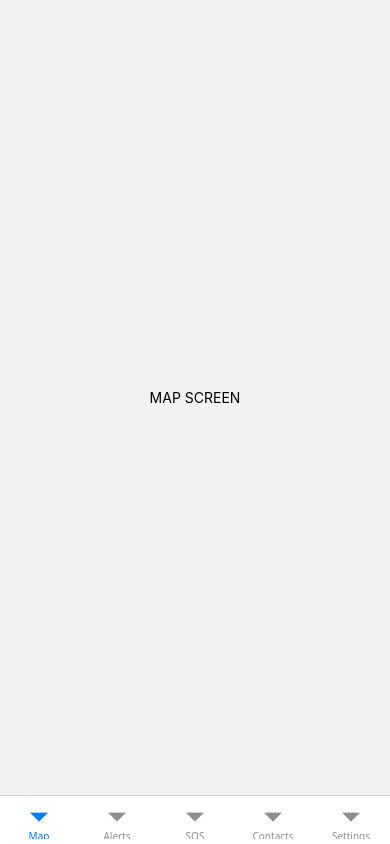
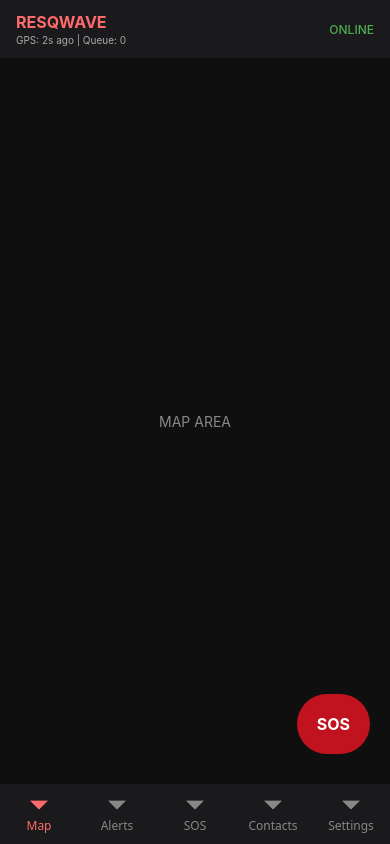
Before and after one commit to Sanchali-rif/ResQWave, a React Native app: screen /Map in a window 390 px wide. Built offline with nearby package versions, Linux system fonts and the light colour scheme.

Commit message:
Initial setup: mapscreen and navigation

```diff
--- a/src/navigation/TabNavigator.js
+++ b/src/navigation/TabNavigator.js
@@ -10,7 +10,27 @@ const Tab = createBottomTabNavigator();
 
 export default function TabNavigator() {
     return (
-        <Tab.Navigator screenOptions={{ headerShown: false }}>
+        <Tab.Navigator
+            screenOptions={{
+                headerShown: false,
+
+                // Tab bar styling
+                tabBarStyle: {
+                    backgroundColor: "#1a1a1c",
+                    borderTopWidth: 0,
+                    height: 60,
+                    paddingBottom: 5,
+                },
+
+                tabBarActiveTintColor: "#ff6b6b",
+                tabBarInactiveTintColor: "#888",
+
+                tabBarLabelStyle: {
+                    fontSize: 12,
+                    fontWeight: "500",
+                },
+            }}
+        >
             <Tab.Screen name="Map" component={MapScreen} />
             <Tab.Screen name="Alerts" component={AlertsScreen} />
             <Tab.Screen name="SOS" component={SOSScreen} />
--- a/src/screens/MapScreen.js
+++ b/src/screens/MapScreen.js
@@ -1,9 +1,91 @@
-import { View, Text } from "react-native";
+import { View, Text, StyleSheet } from "react-native";
 
 export default function MapScreen() {
     return (
-        <View style={{ flex: 1, justifyContent: "center", alignItems: "center" }}>
-            <Text>MAP SCREEN</Text>
+        <View style={styles.container}>
+
+            {/* Top Status Bar */}
+            <View style={styles.topBar}>
+                <View>
+                    <Text style={styles.title}>RESQWAVE</Text>
+                    <Text style={styles.subText}>
+                        GPS: 2s ago | Queue: 0
+                    </Text>
+                </View>
+
+                <Text style={styles.status}>ONLINE</Text>
+            </View>
+
+            {/* Map Area (placeholder) */}
+            <View style={styles.map}>
+                <Text style={styles.mapText}>MAP AREA</Text>
+            </View>
+
+            {/* SOS Button */}
+            <View style={styles.sosButton}>
+                <Text style={styles.sosText}>SOS</Text>
+            </View>
+
         </View>
     );
 }
+
+const styles = StyleSheet.create({
+    container: {
+        flex: 1,
+        backgroundColor: "#0f0f10",
+    },
+
+    topBar: {
+        paddingHorizontal: 16,
+        paddingVertical: 12,
+        backgroundColor: "#1a1a1c",
+        flexDirection: "row",
+        justifyContent: "space-between",
+        alignItems: "center",
+    },
+
+    title: {
+        color: "#ff6b6b",
+        fontWeight: "bold",
+        fontSize: 16,
+    },
+
+    subText: {
+        color: "#aaa",
+        fontSize: 10,
+        marginTop: 2,
+    },
+
+    status: {
+        color: "#4caf50",
+        fontSize: 12,
+        fontWeight: "500",
+    },
+
+    map: {
+        flex: 1,
+        justifyContent: "center",
+        alignItems: "center",
+    },
+
+    mapText: {
+        color: "#888",
+    },
+
+    sosButton: {
+        position: "absolute",
+        bottom: 30,
+        right: 20,
+        backgroundColor: "#c1121f",
+        padding: 20,
+        borderRadius: 50,
+        elevation: 5,
+    },
+
+    sosText: {
+        color: "white",
+        fontWeight: "bold",
+        fontSize: 16,
+    },
+});
```
